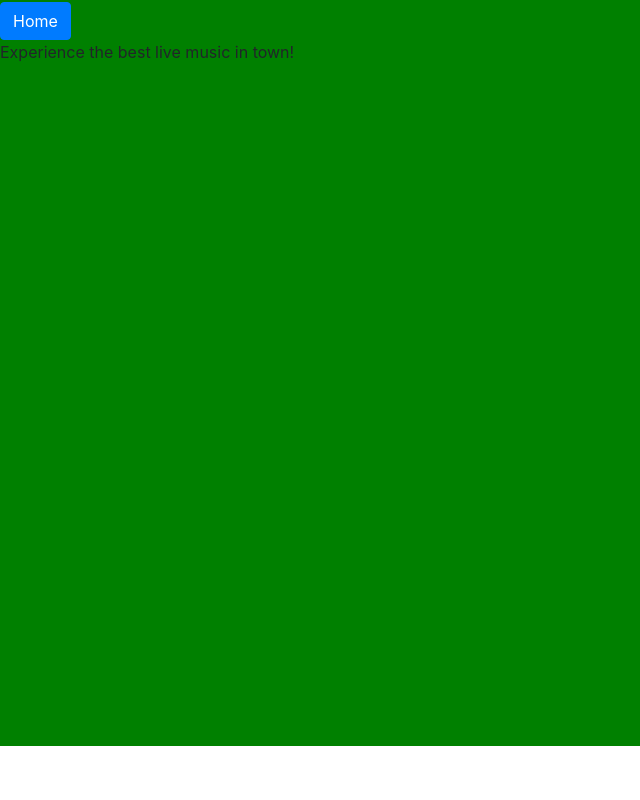
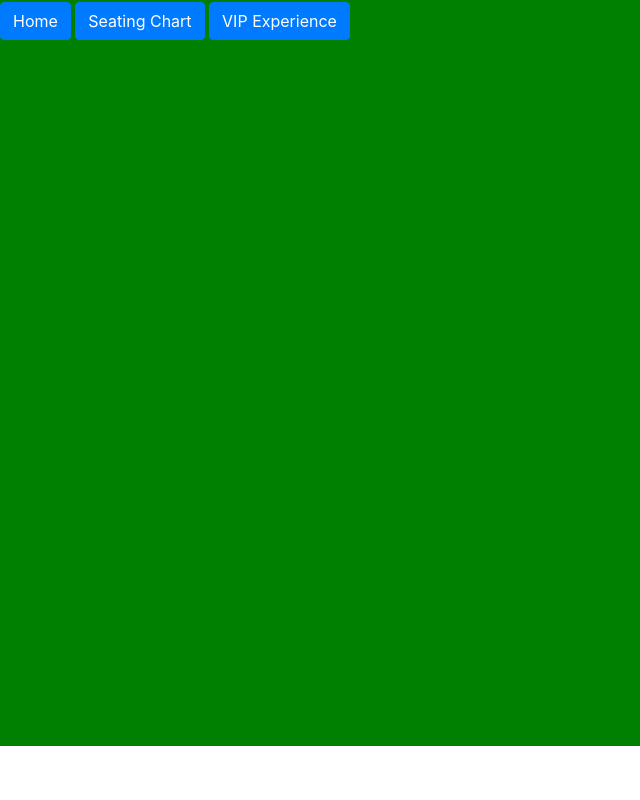
Before and after one commit to jarAcro/Concierge-Current, a plain HTML site: page main-page.html in a window 1280 px wide. Shown: the part 54-854 px from the top of the page, without its empty margins (0-640 px from the left). Drawn offline with nearby package versions, Linux system fonts and the light colour scheme.

Commit message:
modify scroll behavior and implemented buttons for navigation

```diff
--- a/css/main-page-styles.css
+++ b/css/main-page-styles.css
@@ -1,5 +1,7 @@
 @import url('https://fonts.googleapis.com/css2?family=Dancing+Script:wght@400..700&family=Parisienne&family=Playball&display=swap');
-
+html{
+    scroll-behavior: smooth;
+}
 body,
 .container-fluid {
     margin: 0;
--- a/main-page.html
+++ b/main-page.html
@@ -26,10 +26,12 @@
 
                 <h1>Welcome to ECHO</h1>
                 <a href="index.html" class="btn btn-primary back-button">Home</a>
-                <p>Experience the best live music in town!</p>
+                <a href="#seating-section" class="btn btn-primary back-button">Seating Chart</a>
+                <a href="#vip-section" class="btn btn-primary back-button">VIP Experience</a>
+
 
         </section>
-        <!-- ------------------------------------------------------------------------------------------------------------>
+        <!-------------------------------------------------------------------------------------------------------------->
         <section id="seating-section">
 
 
```
